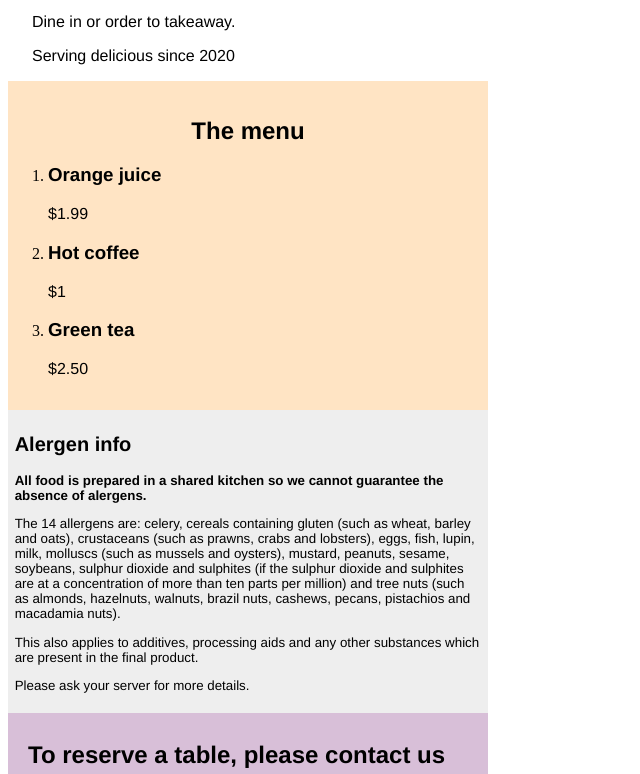
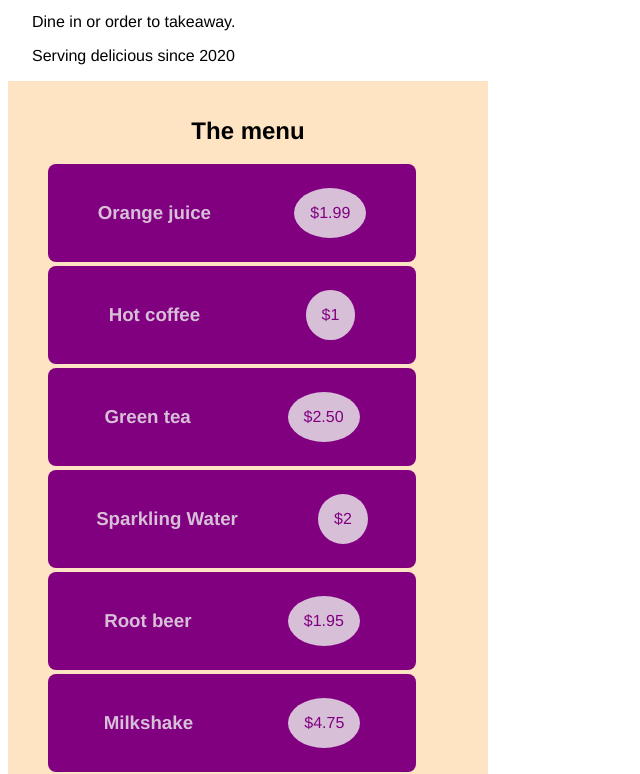
Before and after one commit to genialgiraffe/sass-play, a plain HTML site: page index.html in a window 1280 px wide. Shown: the part 216-990 px from the top of the page, without its empty margins (0-640 px from the left). Drawn offline with Linux system fonts and the light colour scheme.

Commit message:
Add menu items and pad content more

```diff
--- a/index.html
+++ b/index.html
@@ -20,20 +20,32 @@
     </header>
     <main id="menu">
         <h2>The menu</h2>
-        <ol>
+        <ul>
             <li>
                 <h3>Orange juice</h3>
-                <p>$1.99</p>
+                <p class="price">$1.99</p>
             </li>
             <li>
                 <h3>Hot coffee</h3>
-                <p>$1</p>
+                <p class="price">$1</p>
             </li>
             <li>
                 <h3>Green tea</h3>
-                <p>$2.50</p>
+                <p class="price">$2.50</p>
             </li>
-        </ol>
+            <li>
+                <h3>Sparkling Water</h3>
+                <p class="price">$2</p>
+            </li>
+            <li>
+                <h3>Root beer</h3>
+                <p class="price">$1.95</p>
+            </li>
+            <li>
+                <h3>Milkshake</h3>
+                <p class="price">$4.75</p>
+            </li>
+        </ul>
     </main>
     <section id="alergens">
         <h2>Alergen info</h2>
--- a/styles/main.css
+++ b/styles/main.css
@@ -7,9 +7,10 @@ main {
     background-color: bisque;
 }
 
+h2,
+h3,
 p,
-h2,
-h3 {
+span {
     font-family: 'Franklin Gothic Medium', 'Arial Narrow', Arial, sans-serif;
 }
 
@@ -42,6 +43,7 @@ h3 {
 }
 
 #alergens {
+    margin-top: 1em;
     font-size: smaller;
     background-color: #eee;
     padding: 0.5em;
@@ -52,6 +54,7 @@ h3 {
 }
 
 #contact {
+    margin-top: 1em;
     background-color: thistle;
     padding: 0.5em;
 }
@@ -71,6 +74,7 @@ h3 {
 }
 
 #copyright {
+    margin-top: 1em;
     background-color: #006;
     padding: 0.1em 2em;
 }
@@ -94,6 +98,25 @@ h3 {
     text-align: center;
 }
 
-#menu h2 {
-    text-align: center;
+#menu ul {
+    list-style-type: none;
 }
+
+#menu li {
+    background-color: purple;
+    width: 80%;
+    color: thistle;
+    border-radius: 0.5em;
+    padding: 0.5em;
+    margin-bottom: 0.25em;
+    display: flex;
+    justify-content: space-around;
+    align-items: center;
+}
+
+.price {
+    background-color: thistle;
+    color: purple;
+    padding: 1em;
+    border-radius: 50%;
+}
```
